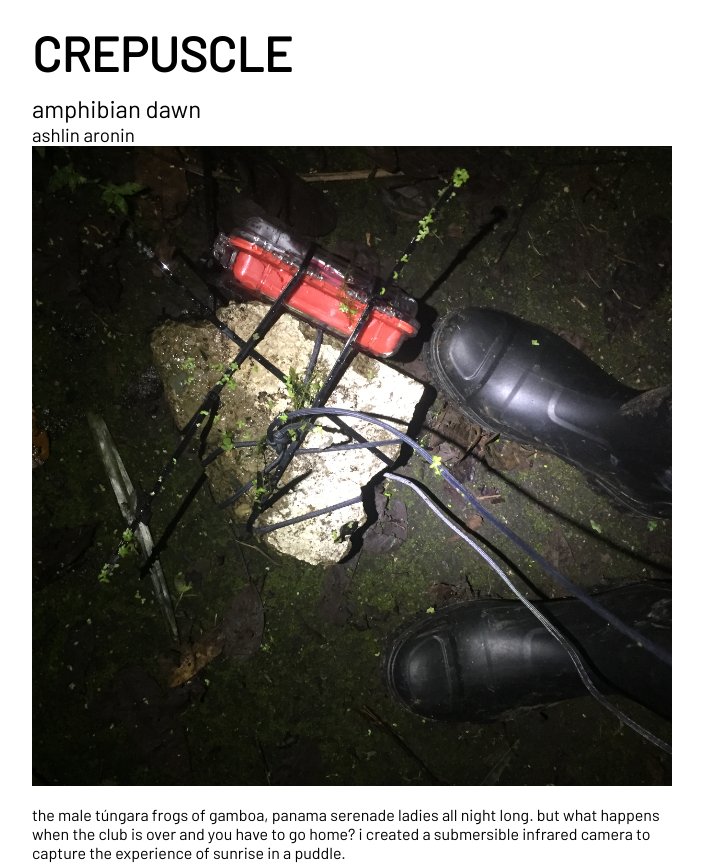
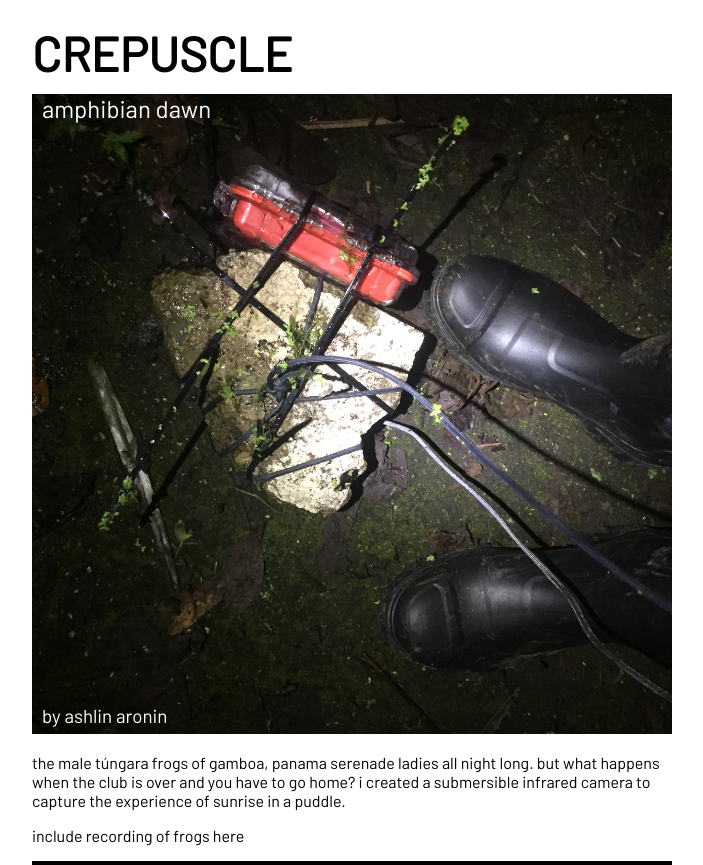
Before and after one commit to ashlinaronin/crepuscle, a Vue app: page / in a window 1280 px wide. Shown: the top 865 px of the page, without its empty margins (288-991 px from the left). Built offline with nearby package versions, Linux system fonts and the light colour scheme.

Commit message:
Move image and text to Hero component for more control

```diff
--- a/src/App.vue
+++ b/src/App.vue
@@ -23,4 +23,8 @@ export default {
   -webkit-font-smoothing: antialiased;
   -moz-osx-font-smoothing: grayscale;
 }
+
+  body {
+    margin: 10px;
+  }
 </style>
--- /dev/null
+++ b/src/components/Hero.vue
@@ -0,0 +1,37 @@
+<template>
+  <div class="hero">
+    <h2>amphibian dawn</h2>
+    <h3>by ashlin aronin</h3>
+    <img src="../assets/boots-at-night.jpg" alt="galoshes" />
+  </div>
+</template>
+<script>
+
+</script>
+<style scoped lang="scss">
+  .hero {
+    position: relative;
+  }
+
+img {
+  width: 100%;
+}
+
+h2 {
+  position: absolute;
+  top: 0px;
+  left: 10px;
+  color: white;
+  margin: 0;
+  font-weight: normal;
+}
+
+h3 {
+  position: absolute;
+  bottom: 10px;
+  left: 10px;
+  color: white;
+  margin: 0;
+  font-weight: normal;
+}
+</style>
--- a/src/components/MainContainer.vue
+++ b/src/components/MainContainer.vue
@@ -1,9 +1,7 @@
 <template>
   <div class="hello">
     <h1>crepuscle</h1>
-    <h2>amphibian dawn</h2>
-    <h3>ashlin aronin</h3>
-    <img src="../assets/boots-at-night.jpg" alt="galoshes" />
+    <Hero />
     <p>
       the male túngara frogs of gamboa, panama serenade ladies all night long.
       but what happens when the club is over and you have to go home? i created
@@ -20,11 +18,13 @@
 
 <script>
 import Visualization from "./Visualization.vue"
+import Hero from "./Hero.vue";
 
 export default {
   name: "HelloWorld",
   components: {
     Visualization,
+    Hero
   }
 };
 </script>
@@ -41,22 +41,4 @@ h1 {
   font-size: 48px;
   margin: 24px 0 12px;
 }
-
-h2 {
-  margin: 0;
-  font-weight: normal;
-}
-
-h3 {
-  margin: 0;
-  font-weight: normal;
-}
-
-a {
-  color: #42b983;
-}
-
-img {
-  width: 100%;
-}
 </style>
```
